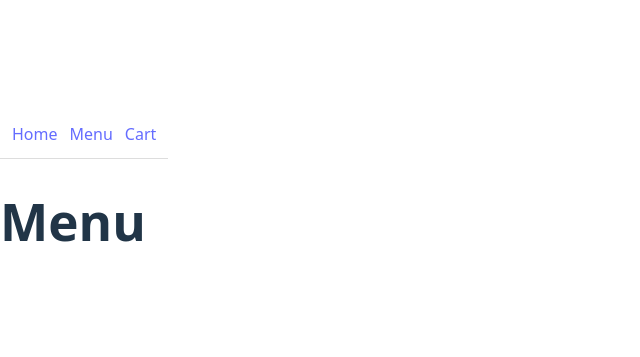
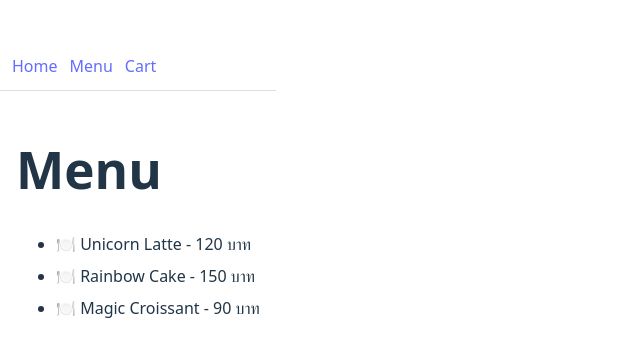
Before and after one commit to rungrawee-popcorn/unicorn-cafe, a React (Vite) app: page /menu in a window 1280 px wide. Shown: the part 203-560 px from the top of the page, without its empty margins (0-640 px from the left). Built offline with nearby package versions, Linux system fonts and the light colour scheme; the HTML template or start-up script is replaced by a standard one.

Commit message:
feat: add mock menu data and display food list

```diff
--- /dev/null
+++ b/src/data/menu.ts
@@ -0,0 +1,23 @@
+import { Food } from '../types/food'
+
+export const menuList: Food[] = [
+  {
+    id: '1',
+    name: 'Unicorn Latte',
+    price: 120,
+    toppings: [
+      { id: 't1', name: 'Extra Milk', price: 10 },
+      { id: 't2', name: 'Whipped Cream', price: 15 }
+    ]
+  },
+  {
+    id: '2',
+    name: 'Rainbow Cake',
+    price: 150
+  },
+  {
+    id: '3',
+    name: 'Magic Croissant',
+    price: 90
+  }
+]
--- a/src/pages/Menu.tsx
+++ b/src/pages/Menu.tsx
@@ -1,5 +1,19 @@
+import { menuList } from '../data/menu'
+
 const Menu = () => {
-    return <h1>Menu</h1>
-  }
+  return (
+    <div style={{ padding: '16px' }}>
+      <h1>Menu</h1>
 
-  export default Menu
+      <ul>
+        {menuList.map((food) => (
+          <li key={food.id} style={{ marginBottom: '8px' }}>
+            🍽️ {food.name} - {food.price} บาท
+          </li>
+        ))}
+      </ul>
+    </div>
+  )
+}
+
+export default Menu
--- /dev/null
+++ b/src/types/food.ts
@@ -0,0 +1,13 @@
+export type Topping = {
+    id: string
+    name: string
+    price: number
+  }
+
+  export type Food = {
+    id: string
+    name: string
+    price: number
+    image?: string
+    toppings?: Topping[]
+  }
```
